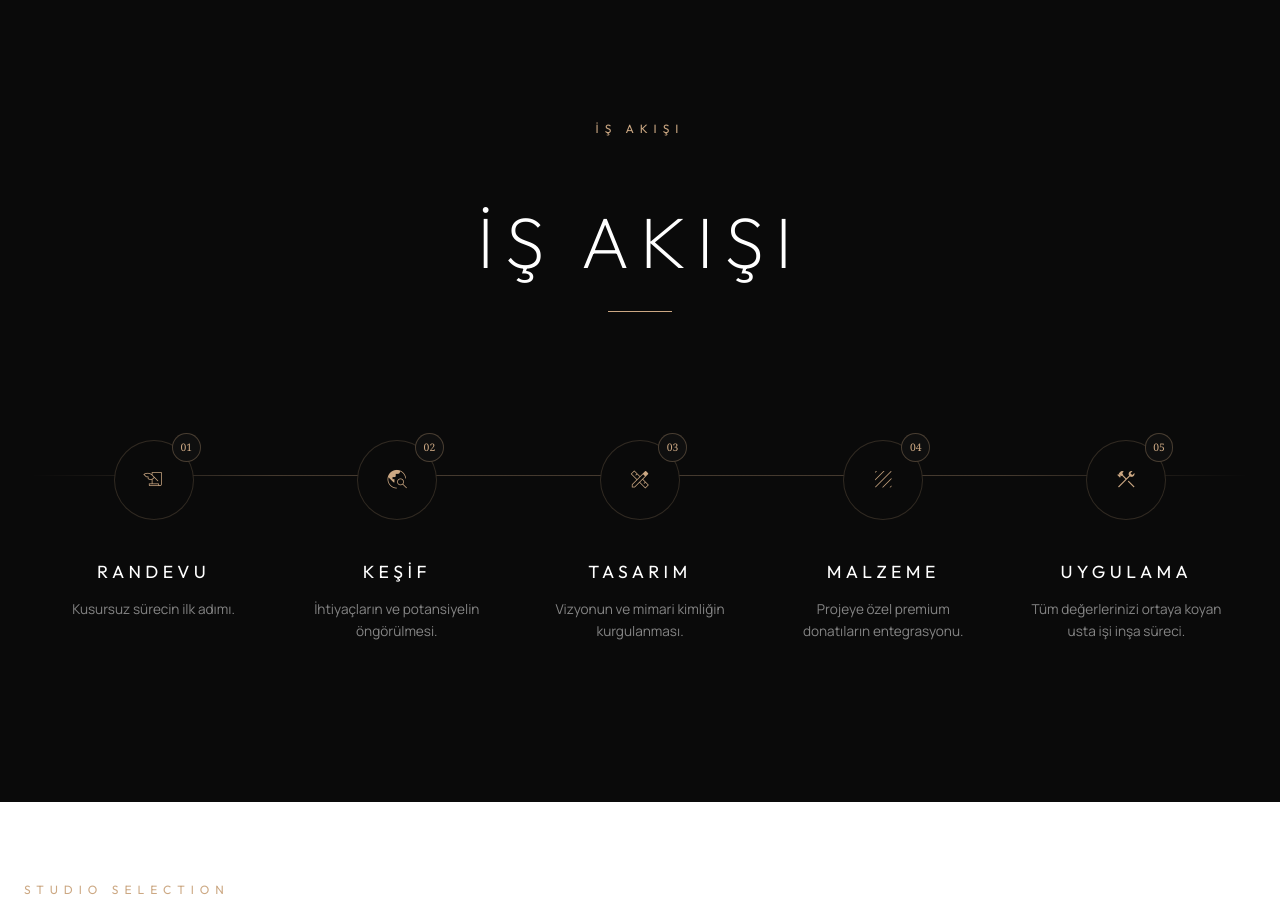
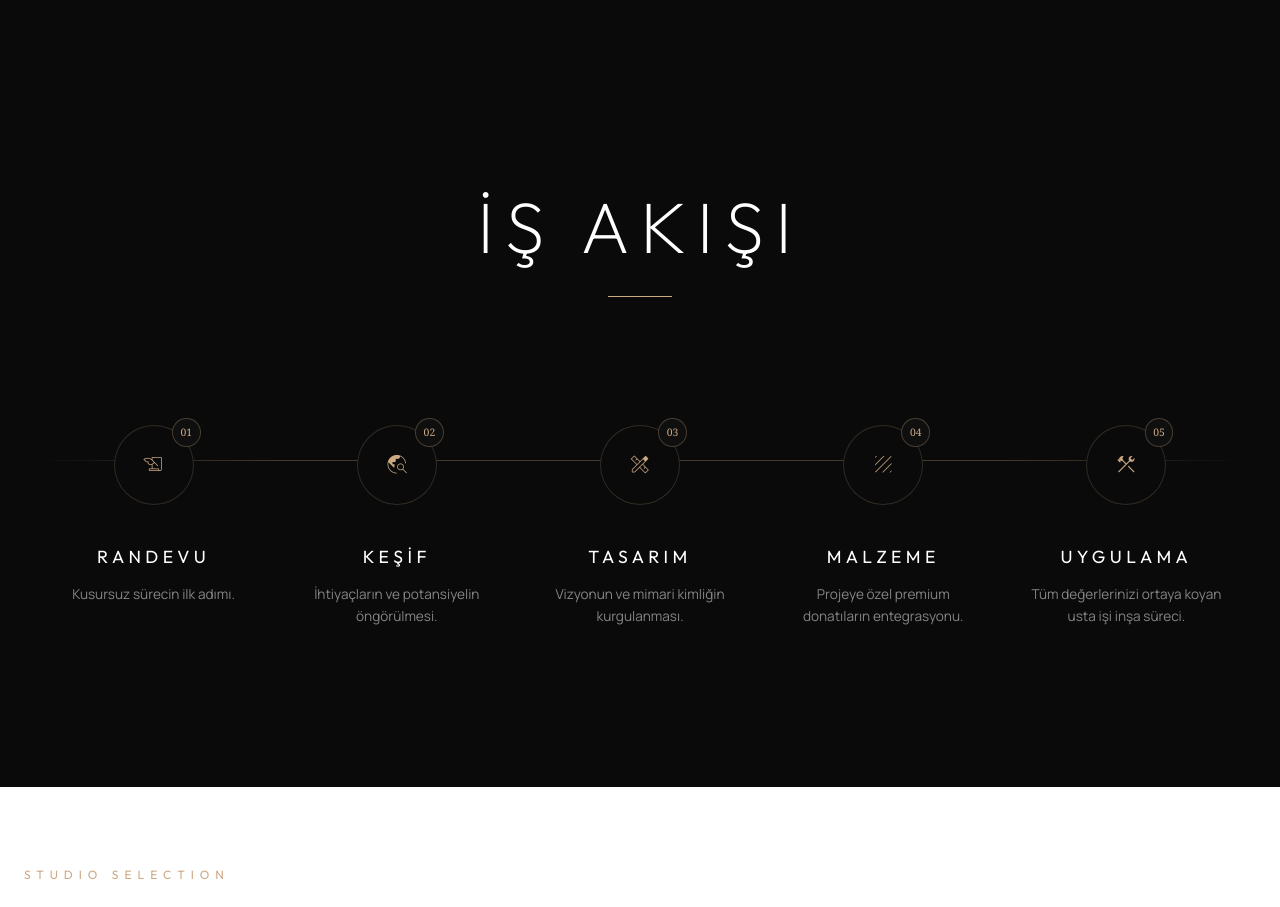
Before and after one commit to deqoin-website/Deqoin-new, a Next.js app: page / in a window 1280 px wide. Shown: the part 840-1747 px from the top of the page. Built offline with nearby package versions, Linux system fonts and the light colour scheme; no server answers; the database is empty; a web font is replaced by a local one.

Commit message:
Remove process section kicker

```diff
--- a/app/page.tsx
+++ b/app/page.tsx
@@ -292,7 +292,6 @@ export default function Page() {
       {/* ── DESIGN & BUILD PROCESS SECTION ── */}
       <section className="process-section">
         <div className="process-header">
-          <span className="section-small-label" style={{ letterSpacing: "0.5em", color: "#cca883", fontSize: "0.75rem", marginBottom: "1rem", display: "block" }}>İŞ AKIŞI</span>
           <h2>İŞ AKIŞI</h2>
           <div className="section-line" />
         </div>
```
